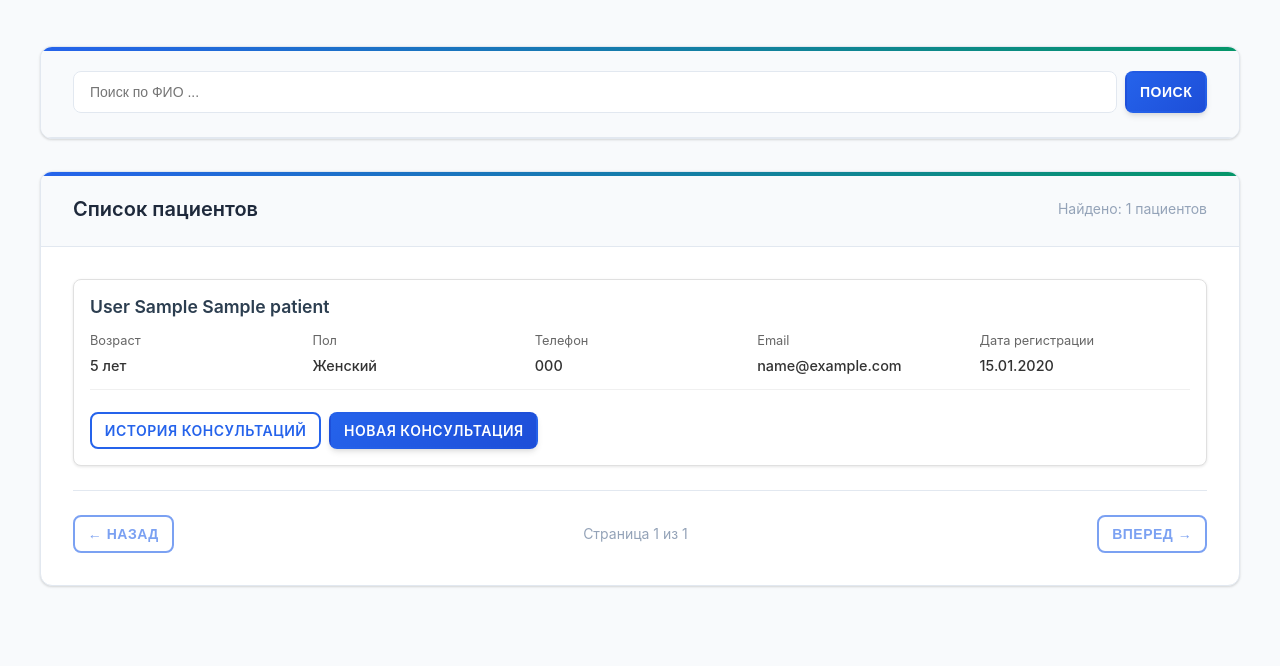
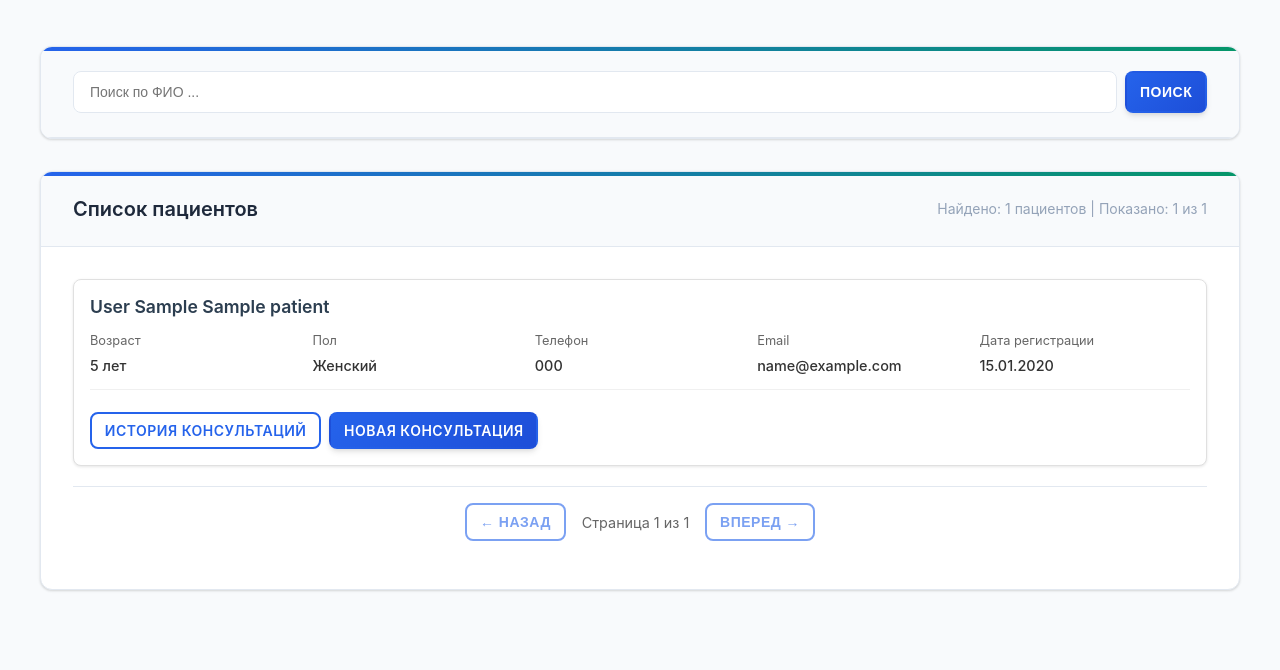
Before and after one commit to 517ANT39/expert-system-for-diagnosing-ophthalmological-diseases, a Flask app: page /patients in a window 1280 px wide. Shown: the part 207-877 px from the top of the page. Before the commit the page ends 795 px from the top, so only its background shows below. Run offline with Flask 3, Linux system fonts and the light colour scheme; the visitor is signed in with stand-in values (Sample User, id 1); tables that the repository leaves empty hold one stand-in row (values such as "Sample post").

Commit message:
styles: change list patients

```diff
--- a/solution/app/views/templates/patient/patients.html
+++ b/solution/app/views/templates/patient/patients.html
@@ -81,6 +81,28 @@
             margin-top: 12px;
         }
 
+        .pagination {
+            display: flex;
+            justify-content: center;
+            align-items: center;
+            gap: 16px;
+            margin-top: 20px;
+            padding: 16px;
+        }
+
+        .page-info {
+            font-size: 0.9rem;
+            color: #666;
+        }
+
+        .patient-page {
+            display: none;
+        }
+
+        .patient-page.active {
+            display: block;
+        }
+
         @media (max-width: 768px) {
             .patient-details {
                 grid-template-columns: 1fr 1fr;
@@ -99,6 +121,11 @@
             .action-buttons .btn {
                 width: 100%;
                 text-align: center;
+            }
+
+            .pagination {
+                flex-direction: column;
+                gap: 8px;
             }
         }
     </style>
@@ -160,6 +187,7 @@
                     <h2>Список пациентов</h2>
                     <div class="patient-count text-muted">
                         Найдено: <span id="patientCount">{{ patients|length if patients else 0 }}</span> пациентов
+                        | Показано: <span id="showingCount">3</span> из {{ patients|length if patients else 0 }}
                     </div>
                 </div>
             </div>
@@ -167,7 +195,10 @@
             <div class="card-content">
                 {% if patients %}
                 <div id="patientsList">
-                    {% for patient in patients %}
+                    <!-- Разделяем пациентов на страницы по 3 человека -->
+                    {% for i in range(0, patients|length, 3) %}
+                    <div class="patient-page" id="page{{ (i/3)|int + 1 }}">
+                        {% for patient in patients[i:i+3] %}
                         <div class="patient-card">
                             <div class="patient-header">
                                 <div>
@@ -234,12 +265,14 @@
                         </div>
                         {% endfor %}
                     </div>
+                    {% endfor %}
+                </div>
 
                 <!-- Pagination -->
                 <div class="pagination">
-                    <button class="btn btn-secondary btn-sm" disabled>← Назад</button>
-                    <span class="page-info text-muted">Страница 1 из 1</span>
-                    <button class="btn btn-secondary btn-sm" disabled>Вперед →</button>
+                    <button class="btn btn-secondary btn-sm" id="prevPageBtn">← Назад</button>
+                    <span class="page-info" id="pageInfo">Страница 1 из {{ ((patients|length / 3)|round(0, 'ceil'))|int }}</span>
+                    <button class="btn btn-secondary btn-sm" id="nextPageBtn">Вперед →</button>
                 </div>
                 {% else %}
                 <div class="empty-state">
@@ -255,6 +288,88 @@
     </main>
 
     <script>
+        let currentPage = 1;
+        const patientsPerPage = 3;
+        let totalPatients = {{ patients|length if patients else 0 }};
+        let totalPages = Math.ceil(totalPatients / patientsPerPage);
+
+        // Initialize the page
+        document.addEventListener('DOMContentLoaded', function() {
+            showPage(1);
+            updatePagination();
+            setupEventListeners();
+        });
+
+        function setupEventListeners() {
+            // Pagination buttons
+            document.getElementById('prevPageBtn').addEventListener('click', function() {
+                changePage(-1);
+            });
+
+            document.getElementById('nextPageBtn').addEventListener('click', function() {
+                changePage(1);
+            });
+
+            // Search input
+            document.getElementById('patientSearch').addEventListener('keypress', function(e) {
+                if (e.key === 'Enter') {
+                    searchPatients();
+                }
+            });
+        }
+
+        function showPage(pageNumber) {
+            // Hide all pages
+            const pages = document.querySelectorAll('.patient-page');
+            pages.forEach(page => {
+                page.classList.remove('active');
+            });
+
+            // Show current page
+            const currentPageElement = document.getElementById('page' + pageNumber);
+            if (currentPageElement) {
+                currentPageElement.classList.add('active');
+            }
+
+            // Update showing count
+            const startIndex = (pageNumber - 1) * patientsPerPage + 1;
+            const endIndex = Math.min(pageNumber * patientsPerPage, totalPatients);
+            document.getElementById('showingCount').textContent = endIndex - startIndex + 1;
+        }
+
+        function updatePagination() {
+            const pageInfo = document.getElementById('pageInfo');
+            const prevBtn = document.getElementById('prevPageBtn');
+            const nextBtn = document.getElementById('nextPageBtn');
+
+            if (pageInfo) {
+                pageInfo.textContent = `Страница ${currentPage} из ${totalPages}`;
+            }
+
+            // Update button states
+            if (prevBtn) {
+                prevBtn.disabled = currentPage === 1;
+            }
+            if (nextBtn) {
+                nextBtn.disabled = currentPage === totalPages;
+            }
+        }
+
+        function changePage(direction) {
+            const newPage = currentPage + direction;
+
+            if (newPage >= 1 && newPage <= totalPages) {
+                currentPage = newPage;
+                showPage(currentPage);
+                updatePagination();
+                scrollToTop();
+            }
+        }
+
+        function scrollToTop() {
+            window.scrollTo({ top: 0, behavior: 'smooth' });
+        }
+
         function searchPatients() {
             const searchTerm = document.getElementById('patientSearch').value;
 
@@ -263,7 +378,8 @@
                 .then(response => response.json())
                 .then(data => {
                     if (data.success) {
-                        updatePatientsList(data.patients);
+                        // После поиска перезагружаем страницу с результатами
+                        window.location.href = `/patients?search=${encodeURIComponent(searchTerm)}`;
                     } else {
                         console.error('Ошибка поиска:', data.message);
                         alert('Ошибка при поиске пациентов');
@@ -274,102 +390,6 @@
                     alert('Ошибка при выполнении поиска');
                 });
         }
-
-        function updatePatientsList(patients) {
-            const patientsList = document.getElementById('patientsList');
-            const patientCount = document.getElementById('patientCount');
-
-            if (!patients || patients.length === 0) {
-                patientsList.innerHTML = `
-                    <div class="empty-state">
-                        <h3>Пациенты не найдены</h3>
-                        <p class="text-muted">Попробуйте изменить условия поиска</p>
-                    </div>
-                `;
-                patientCount.textContent = '0';
-                return;
-            }
-
-            let html = '';
-            patients.forEach(patient => {
-                const fullName = `${patient.last_name} ${patient.first_name} ${patient.middle_name || ''}`;
-                const contactInfo = patient.email || patient.phone;
-                const registeredAt = patient.registered_at ? new Date(patient.registered_at).toLocaleDateString('ru-RU') : '-';
-                const sex = patient.sex === 'M' ? 'Мужской' : 'Женский';
-
-                // Правильное склонение возраста
-                let ageText = '-';
-                if (patient.age) {
-                    const age = patient.age;
-                    if (age % 10 == 1 && age % 100 != 11) {
-                        ageText = age + ' год';
-                    } else if (age % 10 >= 2 && age % 10 <= 4 && (age % 100 < 10 || age % 100 >= 20)) {
-                        ageText = age + ' года';
-                    } else {
-                        ageText = age + ' лет';
-                    }
-                }
-
-                html += `
-                    <div class="patient-card">
-                        <div class="patient-header">
-                            <div>
-                                <h3 class="patient-name">${fullName}</h3>
-                                ${contactInfo ? `<div class="patient-contact">${contactInfo}</div>` : ''}
-                            </div>
-                        </div>
-
-                        <div class="patient-details">
-                            <div class="detail-item">
-                                <span class="detail-label">Возраст</span>
-                                <span class="detail-value">${ageText}</span>
-                            </div>
-
-                            <div class="detail-item">
-                                <span class="detail-label">Пол</span>
-                                <span class="detail-value">${sex}</span>
-                            </div>
-
-                            <div class="detail-item">
-                                <span class="detail-label">Телефон</span>
-                                <span class="detail-value">${patient.phone || '-'}</span>
-                            </div>
-
-                            <div class="detail-item">
-                                <span class="detail-label">Email</span>
-                                <span class="detail-value">${patient.email || '-'}</span>
-                            </div>
-
-                            <div class="detail-item">
-                                <span class="detail-label">Дата регистрации</span>
-                                <span class="detail-value">${registeredAt}</span>
-                            </div>
-                        </div>
-
-                        <div class="card-actions">
-                            <div class="action-buttons">
-                                <a href="/patient/${patient.id}/history" class="btn btn-sm btn-secondary">
-                                    История консультаций
-                                </a>
-                                <a href="/consultation?patient_id=${patient.id}" class="btn btn-sm btn-primary">
-                                    Новая консультация
-                                </a>
-                            </div>
-                        </div>
-                    </div>
-                `;
-            });
-
-            patientsList.innerHTML = html;
-            patientCount.textContent = patients.length;
-        }
-
-        // Обработка нажатия Enter в поле поиска
-        document.getElementById('patientSearch').addEventListener('keypress', function(e) {
-            if (e.key === 'Enter') {
-                searchPatients();
-            }
-        });
     </script>
     <script src="{{ url_for('static', filename='js/auth.js') }}"></script>
 </body>
```
Lines whose indentation alone changed are shown as unchanged.
